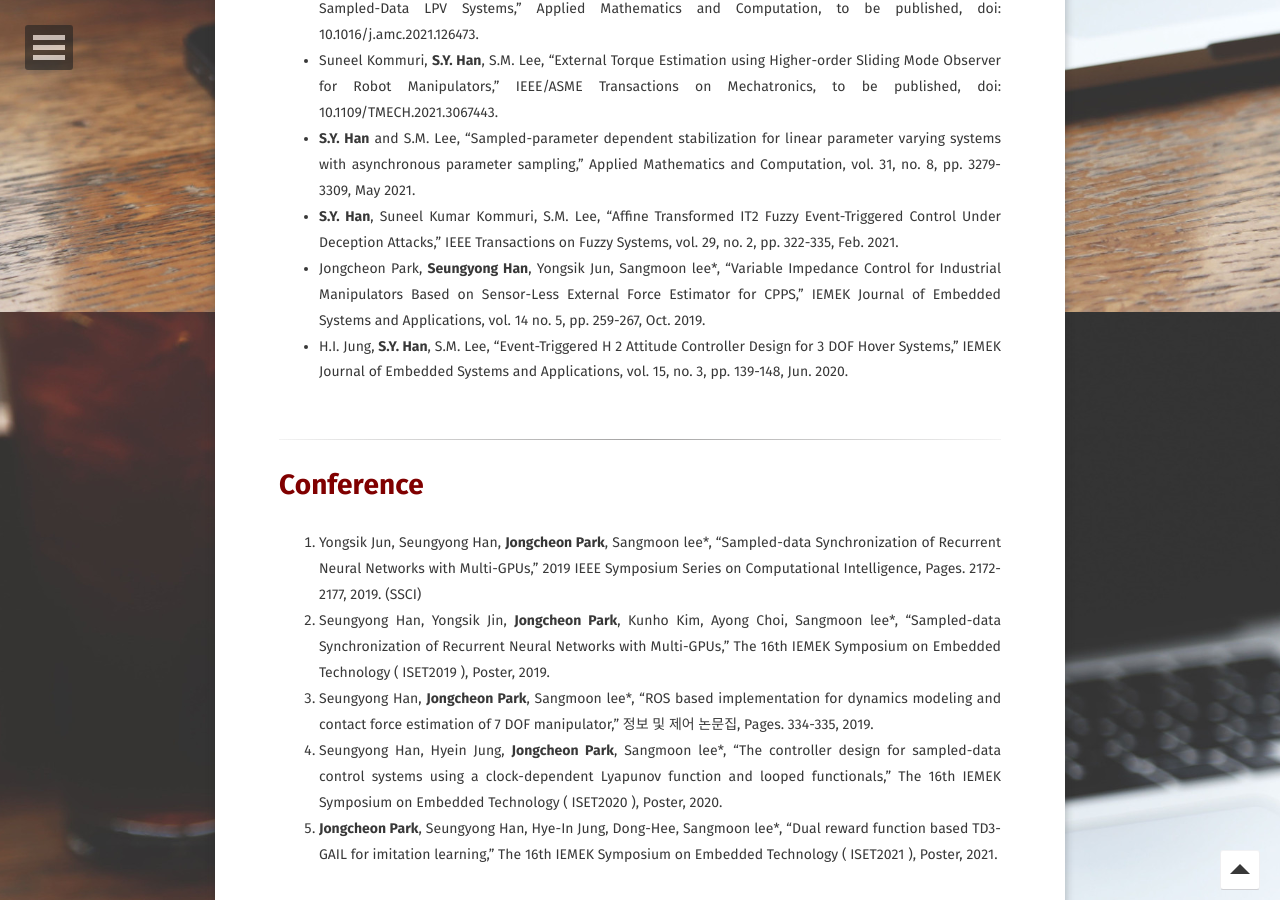
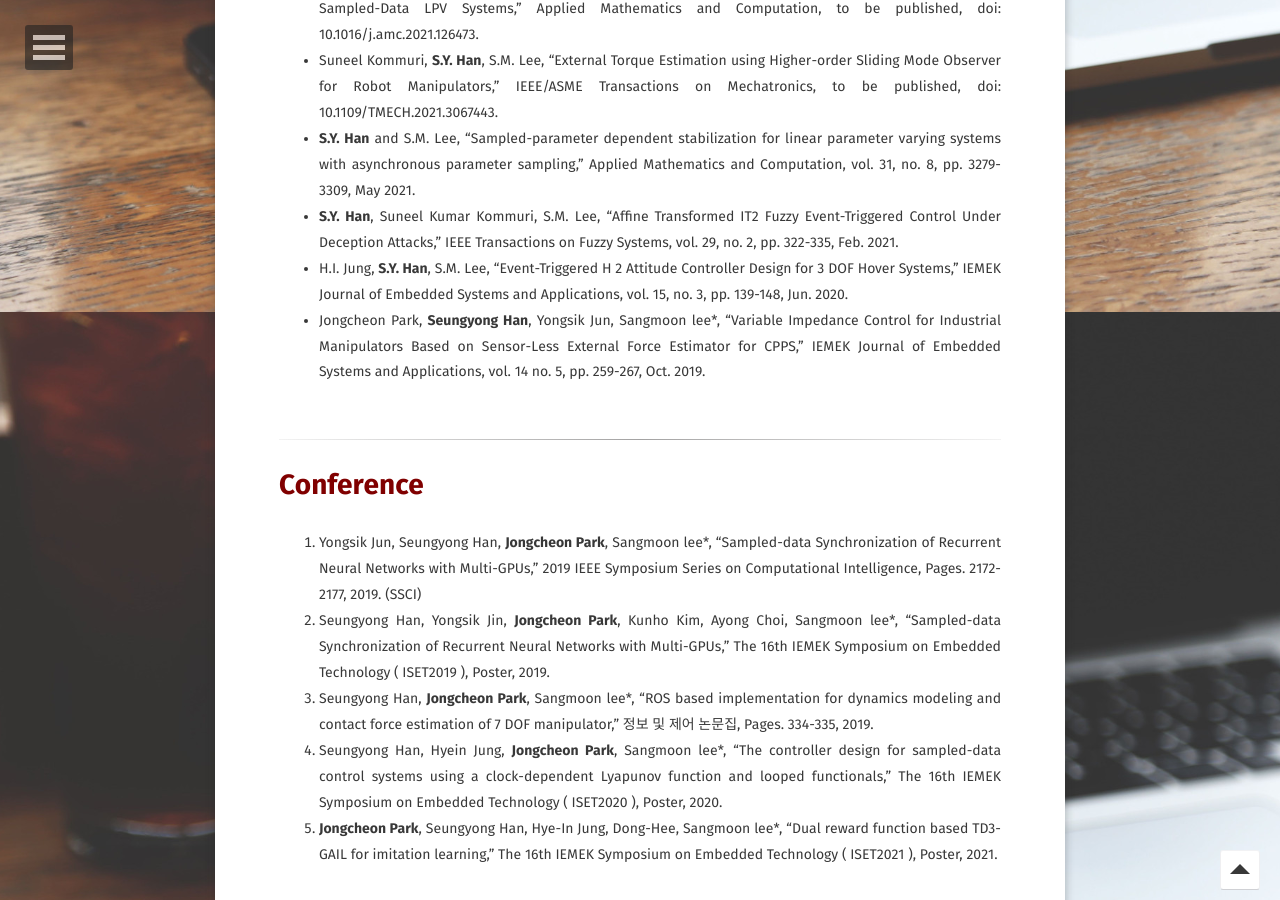
Before and after one commit to Expert-Han/Expert-Han.github.io, a Jekyll site: the page built from papers/index.md, in a window 1280 px wide and 900 px high, scrolled down 588 px. Built offline with Jekyll 4.4.1, drawn with Linux system fonts in a browser that asks for light colours; some web fonts are replaced.

```diff
--- a/papers/index.md
+++ b/papers/index.md
@@ -21,8 +21,8 @@ IEEE/ASME Transactions on Mechatronics, to be published, doi: 10.1109/TMECH.2021
 - **S.Y. Han** and S.M. Lee, "Sampled-parameter dependent stabilization for linear parameter varying systems with asynchronous parameter sampling,"
 Applied Mathematics and Computation, vol. 31, no. 8, pp. 3279-3309, May 2021.
 - **S.Y. Han**, Suneel Kumar Kommuri, S.M. Lee, "Affine Transformed IT2 Fuzzy Event-Triggered Control Under Deception Attacks," IEEE Transactions on Fuzzy Systems, vol. 29, no. 2, pp. 322-335, Feb. 2021.
+- H.I. Jung, **S.Y. Han**, S.M. Lee, "Event-Triggered H 2 Attitude Controller Design for 3 DOF Hover Systems," IEMEK Journal of Embedded Systems and Applications, vol. 15, no. 3, pp. 139-148, Jun. 2020.
 - Jongcheon Park, **Seungyong Han**, Yongsik Jun, Sangmoon lee*, "Variable Impedance Control for Industrial Manipulators Based on Sensor-Less External Force Estimator for CPPS," IEMEK Journal of Embedded Systems and Applications, vol. 14 no. 5, pp. 259-267, Oct. 2019.
-- H.I. Jung, **S.Y. Han**, S.M. Lee, "Event-Triggered H 2 Attitude Controller Design for 3 DOF Hover Systems," IEMEK Journal of Embedded Systems and Applications, vol. 15, no. 3, pp. 139-148, Jun. 2020.
 
 
 <br>
```
